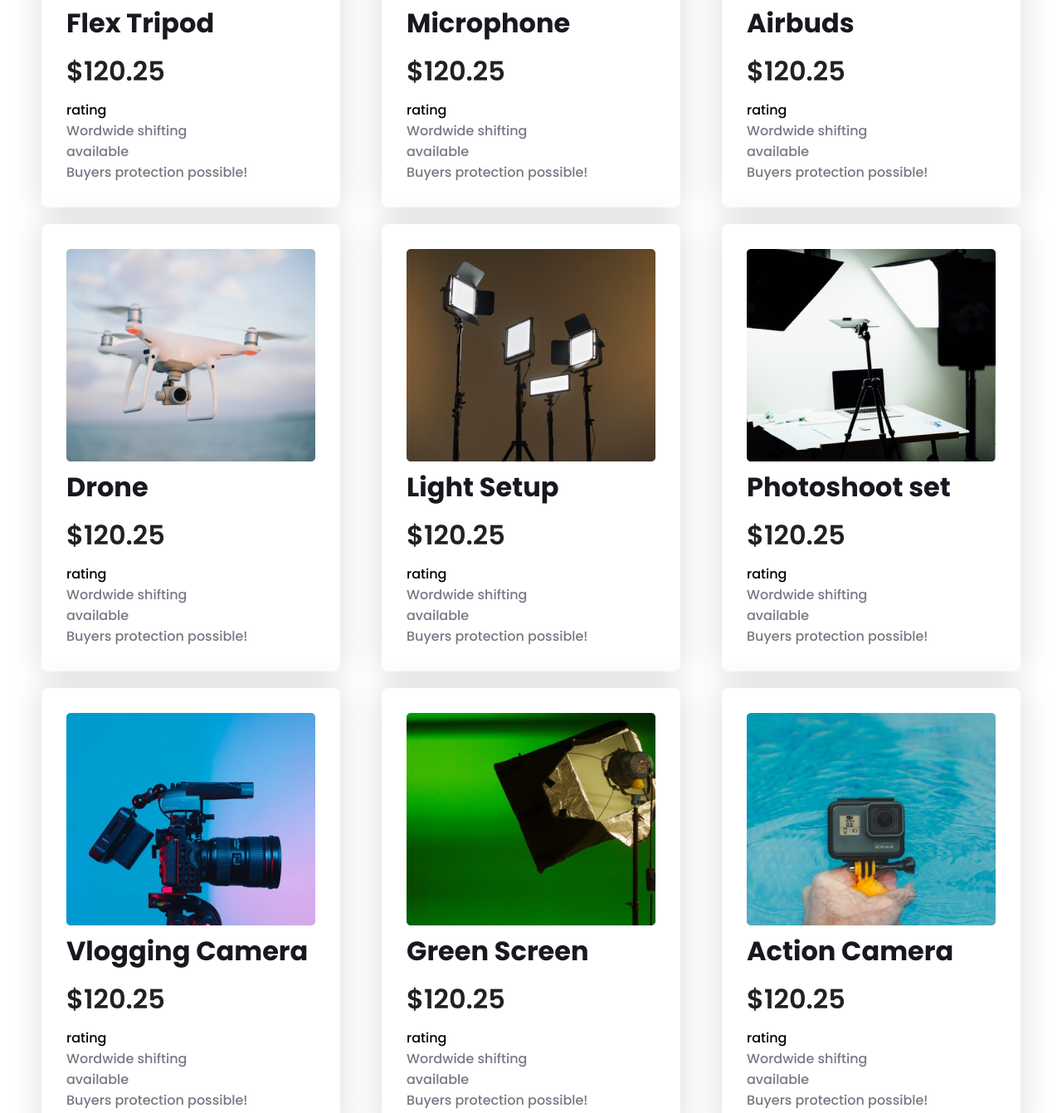
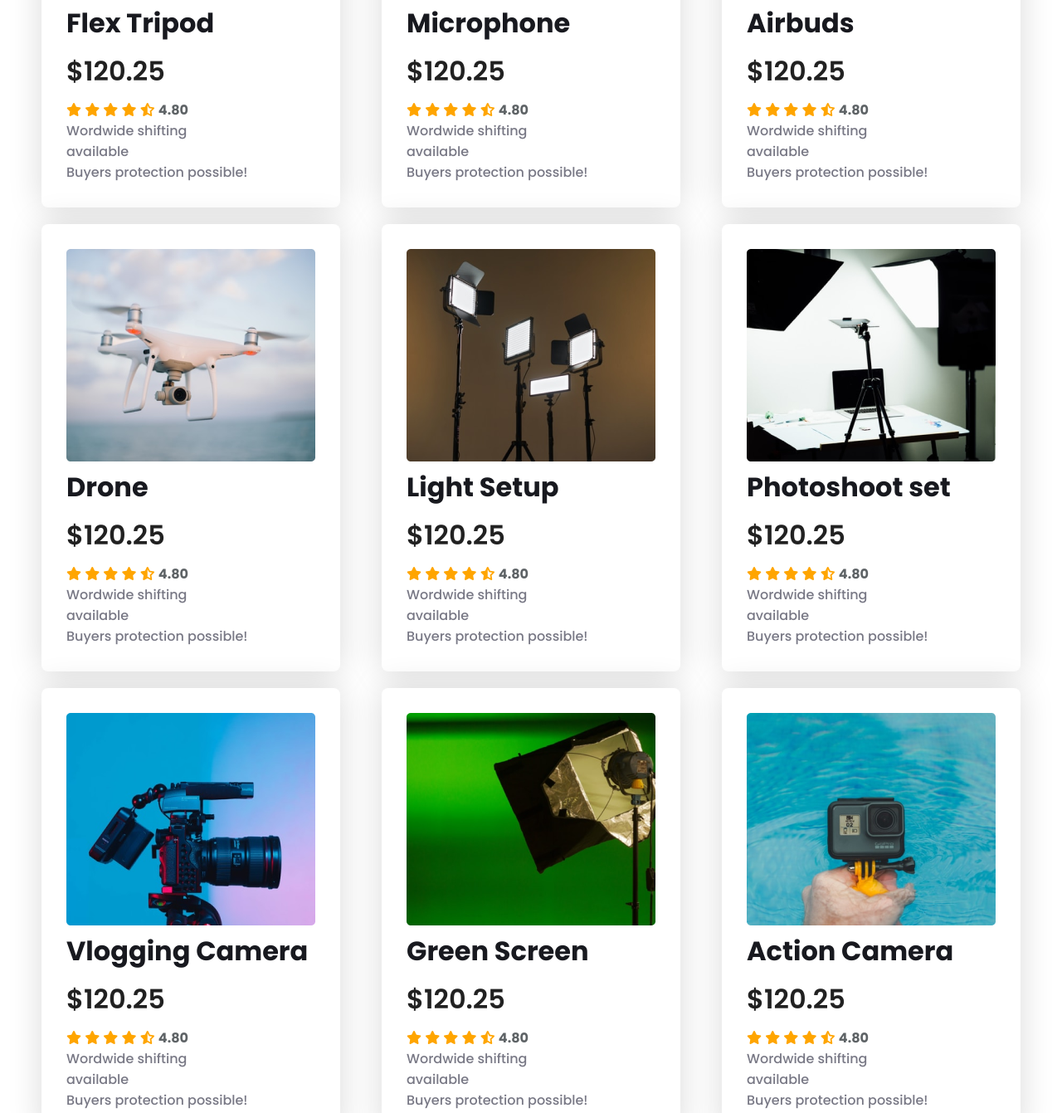
Before and after one commit to MdMorsedAlam/lesson2, a plain HTML site: page index.html in a window 1280 px wide. Shown: the part 1062-2403 px from the top of the page at 83% size. Drawn offline with Linux system fonts and the light colour scheme.

Commit message:
rating added

```diff
--- a/index.html
+++ b/index.html
@@ -81,7 +81,14 @@
             <img src="images/tripod.png" alt="tripod.png" />
             <h3 class="collection-box-title">Flex Tripod</h3>
             <h4 class="collection-box-title2">$120.25</h4>
-            <p class="collection-box-rating">rating</p>
+            <p class="collection-box-rating">
+              <i class="fa-solid fa-star"></i>
+              <i class="fa-solid fa-star"></i>
+              <i class="fa-solid fa-star"></i>
+              <i class="fa-solid fa-star"></i>
+              <i class="fa-solid fa-star-half-stroke"></i>
+              <span>4.80</span>
+            </p>
             <p class="collection-box-description">
               Wordwide shifting <br />
               available <br />Buyers protection possible!
@@ -91,7 +98,14 @@
             <img src="images/mic.png" alt="mic.png" />
             <h3 class="collection-box-title">Microphone</h3>
             <h4 class="collection-box-title2">$120.25</h4>
-            <p class="collection-box-rating">rating</p>
+            <p class="collection-box-rating">
+              <i class="fa-solid fa-star"></i>
+              <i class="fa-solid fa-star"></i>
+              <i class="fa-solid fa-star"></i>
+              <i class="fa-solid fa-star"></i>
+              <i class="fa-solid fa-star-half-stroke"></i>
+              <span>4.80</span>
+            </p>
             <p class="collection-box-description">
               Wordwide shifting <br />
               available <br />Buyers protection possible!
@@ -102,7 +116,14 @@
 
             <h3 class="collection-box-title">Airbuds</h3>
             <h4 class="collection-box-title2">$120.25</h4>
-            <p class="collection-box-rating">rating</p>
+            <p class="collection-box-rating">
+              <i class="fa-solid fa-star"></i>
+              <i class="fa-solid fa-star"></i>
+              <i class="fa-solid fa-star"></i>
+              <i class="fa-solid fa-star"></i>
+              <i class="fa-solid fa-star-half-stroke"></i>
+              <span>4.80</span>
+            </p>
             <p class="collection-box-description">
               Wordwide shifting <br />
               available <br />Buyers protection possible!
@@ -113,7 +134,14 @@
 
             <h3 class="collection-box-title">Drone</h3>
             <h4 class="collection-box-title2">$120.25</h4>
-            <p class="collection-box-rating">rating</p>
+            <p class="collection-box-rating">
+              <i class="fa-solid fa-star"></i>
+              <i class="fa-solid fa-star"></i>
+              <i class="fa-solid fa-star"></i>
+              <i class="fa-solid fa-star"></i>
+              <i class="fa-solid fa-star-half-stroke"></i>
+              <span>4.80</span>
+            </p>
             <p class="collection-box-description">
               Wordwide shifting <br />
               available <br />Buyers protection possible!
@@ -124,7 +152,14 @@
 
             <h3 class="collection-box-title">Light Setup</h3>
             <h4 class="collection-box-title2">$120.25</h4>
-            <p class="collection-box-rating">rating</p>
+            <p class="collection-box-rating">
+              <i class="fa-solid fa-star"></i>
+              <i class="fa-solid fa-star"></i>
+              <i class="fa-solid fa-star"></i>
+              <i class="fa-solid fa-star"></i>
+              <i class="fa-solid fa-star-half-stroke"></i>
+              <span>4.80</span>
+            </p>
             <p class="collection-box-description">
               Wordwide shifting <br />
               available <br />Buyers protection possible!
@@ -135,7 +170,14 @@
 
             <h3 class="collection-box-title">Photoshoot set</h3>
             <h4 class="collection-box-title2">$120.25</h4>
-            <p class="collection-box-rating">rating</p>
+            <p class="collection-box-rating">
+              <i class="fa-solid fa-star"></i>
+              <i class="fa-solid fa-star"></i>
+              <i class="fa-solid fa-star"></i>
+              <i class="fa-solid fa-star"></i>
+              <i class="fa-solid fa-star-half-stroke"></i>
+              <span>4.80</span>
+            </p>
             <p class="collection-box-description">
               Wordwide shifting <br />
               available <br />Buyers protection possible!
@@ -146,7 +188,14 @@
 
             <h3 class="collection-box-title">Vlogging Camera</h3>
             <h4 class="collection-box-title2">$120.25</h4>
-            <p class="collection-box-rating">rating</p>
+            <p class="collection-box-rating">
+              <i class="fa-solid fa-star"></i>
+              <i class="fa-solid fa-star"></i>
+              <i class="fa-solid fa-star"></i>
+              <i class="fa-solid fa-star"></i>
+              <i class="fa-solid fa-star-half-stroke"></i>
+              <span>4.80</span>
+            </p>
             <p class="collection-box-description">
               Wordwide shifting <br />
               available <br />Buyers protection possible!
@@ -157,7 +206,14 @@
 
             <h3 class="collection-box-title">Green Screen</h3>
             <h4 class="collection-box-title2">$120.25</h4>
-            <p class="collection-box-rating">rating</p>
+            <p class="collection-box-rating">
+              <i class="fa-solid fa-star"></i>
+              <i class="fa-solid fa-star"></i>
+              <i class="fa-solid fa-star"></i>
+              <i class="fa-solid fa-star"></i>
+              <i class="fa-solid fa-star-half-stroke"></i>
+              <span>4.80</span>
+            </p>
             <p class="collection-box-description">
               Wordwide shifting <br />
               available <br />Buyers protection possible!
@@ -169,7 +225,14 @@
             <div class="collection-box-content">
               <h3 class="collection-box-title">Action Camera</h3>
               <h4 class="collection-box-title2">$120.25</h4>
-              <p class="collection-box-rating">rating</p>
+              <p class="collection-box-rating">
+                <i class="fa-solid fa-star"></i>
+                <i class="fa-solid fa-star"></i>
+                <i class="fa-solid fa-star"></i>
+                <i class="fa-solid fa-star"></i>
+                <i class="fa-solid fa-star-half-stroke"></i>
+                <span>4.80</span>
+              </p>
               <p class="collection-box-description">
                 Wordwide shifting <br />
                 available <br />Buyers protection possible!
@@ -187,7 +250,14 @@
             <img src="images/tripod.png" alt="tripod.png" />
             <h3 class="cart-box-title">Flex Tripod</h3>
             <h4 class="cart-box-title2">$120.25</h4>
-            <p class="cart-box-rating">rating</p>
+            <p class="cart-box-rating">
+              <i class="fa-solid fa-star"></i>
+              <i class="fa-solid fa-star"></i>
+              <i class="fa-solid fa-star"></i>
+              <i class="fa-solid fa-star"></i>
+              <i class="fa-solid fa-star-half-stroke"></i>
+              <span>4.80</span>
+            </p>
             <p class="cart-box-description">
               Wordwide shifting <br />
               available <br />Buyers protection possible!
@@ -197,7 +267,14 @@
             <img src="images/mic.png" alt="mic.png" />
             <h3 class="cart-box-title">Microphone</h3>
             <h4 class="cart-box-title2">$120.25</h4>
-            <p class="cart-box-rating">rating</p>
+            <p class="cart-box-rating">
+              <i class="fa-solid fa-star"></i>
+              <i class="fa-solid fa-star"></i>
+              <i class="fa-solid fa-star"></i>
+              <i class="fa-solid fa-star"></i>
+              <i class="fa-solid fa-star-half-stroke"></i>
+              <span>4.80</span>
+            </p>
             <p class="cart-box-description">
               Wordwide shifting <br />
               available <br />Buyers protection possible!
@@ -208,7 +285,14 @@
 
             <h3 class="cart-box-title">Airbuds</h3>
             <h4 class="cart-box-title2">$120.25</h4>
-            <p class="cart-box-rating">rating</p>
+            <p class="cart-box-rating">
+              <i class="fa-solid fa-star"></i>
+              <i class="fa-solid fa-star"></i>
+              <i class="fa-solid fa-star"></i>
+              <i class="fa-solid fa-star"></i>
+              <i class="fa-solid fa-star-half-stroke"></i>
+              <span>4.80</span>
+            </p>
             <p class="cart-box-description">
               Wordwide shifting <br />
               available <br />Buyers protection possible!
@@ -219,7 +303,14 @@
 
             <h3 class="cart-box-title">Drone</h3>
             <h4 class="cart-box-title2">$120.25</h4>
-            <p class="cart-box-rating">rating</p>
+            <p class="cart-box-rating">
+              <i class="fa-solid fa-star"></i>
+              <i class="fa-solid fa-star"></i>
+              <i class="fa-solid fa-star"></i>
+              <i class="fa-solid fa-star"></i>
+              <i class="fa-solid fa-star-half-stroke"></i>
+              <span>4.80</span>
+            </p>
             <p class="cart-box-description">
               Wordwide shifting <br />
               available <br />Buyers protection possible!
@@ -230,7 +321,14 @@
 
             <h3 class="cart-box-title">Light Setup</h3>
             <h4 class="cart-box-title2">$120.25</h4>
-            <p class="cart-box-rating">rating</p>
+            <p class="cart-box-rating">
+              <i class="fa-solid fa-star"></i>
+              <i class="fa-solid fa-star"></i>
+              <i class="fa-solid fa-star"></i>
+              <i class="fa-solid fa-star"></i>
+              <i class="fa-solid fa-star-half-stroke"></i>
+              <span>4.80</span>
+            </p>
             <p class="cart-box-description">
               Wordwide shifting <br />
               available <br />Buyers protection possible!
@@ -241,7 +339,14 @@
 
             <h3 class="cart-box-title">Photoshoot set</h3>
             <h4 class="cart-box-title2">$120.25</h4>
-            <p class="cart-box-rating">rating</p>
+            <p class="cart-box-rating">
+              <i class="fa-solid fa-star"></i>
+              <i class="fa-solid fa-star"></i>
+              <i class="fa-solid fa-star"></i>
+              <i class="fa-solid fa-star"></i>
+              <i class="fa-solid fa-star-half-stroke"></i>
+              <span>4.80</span>
+            </p>
             <p class="cart-box-description">
               Wordwide shifting <br />
               available <br />Buyers protection possible!
@@ -252,7 +357,14 @@
 
             <h3 class="cart-box-title">Vlogging Camera</h3>
             <h4 class="cart-box-title2">$120.25</h4>
-            <p class="cart-box-rating">rating</p>
+            <p class="cart-box-rating">
+              <i class="fa-solid fa-star"></i>
+              <i class="fa-solid fa-star"></i>
+              <i class="fa-solid fa-star"></i>
+              <i class="fa-solid fa-star"></i>
+              <i class="fa-solid fa-star-half-stroke"></i>
+              <span>4.80</span>
+            </p>
             <p class="cart-box-description">
               Wordwide shifting <br />
               available <br />Buyers protection possible!
@@ -263,7 +375,14 @@
 
             <h3 class="cart-box-title">Green Screen</h3>
             <h4 class="cart-box-title2">$120.25</h4>
-            <p class="cart-box-rating">rating</p>
+            <p class="cart-box-rating">
+              <i class="fa-solid fa-star"></i>
+              <i class="fa-solid fa-star"></i>
+              <i class="fa-solid fa-star"></i>
+              <i class="fa-solid fa-star"></i>
+              <i class="fa-solid fa-star-half-stroke"></i>
+              <span>4.80</span>
+            </p>
             <p class="cart-box-description">
               Wordwide shifting <br />
               available <br />Buyers protection possible!
@@ -275,7 +394,14 @@
             <div class="cart-box-content">
               <h3 class="cart-box-title">Action Camera</h3>
               <h4 class="cart-box-title2">$120.25</h4>
-              <p class="cart-box-rating">rating</p>
+              <p class="cart-box-rating">
+                <i class="fa-solid fa-star"></i>
+                <i class="fa-solid fa-star"></i>
+                <i class="fa-solid fa-star"></i>
+                <i class="fa-solid fa-star"></i>
+                <i class="fa-solid fa-star-half-stroke"></i>
+                <span>4.80</span>
+              </p>
               <p class="cart-box-description">
                 Wordwide shifting <br />
                 available <br />Buyers protection possible!
--- a/styles/style.css
+++ b/styles/style.css
@@ -48,7 +48,7 @@ nav ul {
   display: flex;
   justify-content: center;
   align-items: center;
-  padding:0px 10px;
+  padding: 0px 10px;
 }
 nav li {
   list-style: none;
@@ -135,6 +135,15 @@ nav > ul > li > a {
   color: rgba(0, 0, 0, 0.87);
   padding: 10px 0px;
 }
+.fa-solid {
+  color: orange;
+}
+.collection-box-rating span,
+.cart-box-rating span {
+  font-size: 1rem;
+  font-weight: 700;
+  color: #5e6366;
+}
 .collection-box-description,
 .cart-box-description {
   font-size: 1rem;
@@ -155,4 +164,5 @@ nav > ul > li > a {
   box-shadow: 0px 0px 40px 0px rgba(0, 0, 0, 0.15);
   border-radius: 8px;
 }
+
 /* Grid card styles End */
```
